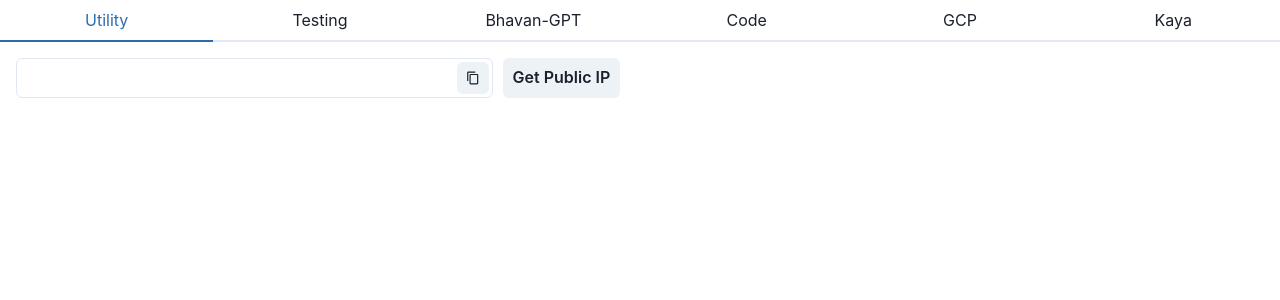
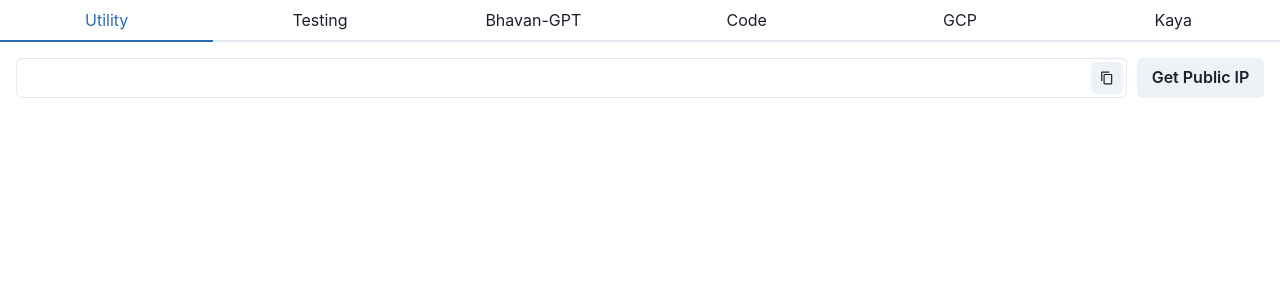
Before and after one commit to Bhavan24/bhavan-dev-tools, a React (Vite) app: page / in a window 1280 px wide. Shown: the top 300 px of the page. Built offline with nearby package versions, Linux system fonts and the light colour scheme.

Commit message:
Fix code

```diff
--- a/src/pages/utility/index.tsx
+++ b/src/pages/utility/index.tsx
@@ -1,4 +1,4 @@
-import { Box, Button, SimpleGrid } from '@chakra-ui/react';
+import { Button, SimpleGrid } from '@chakra-ui/react';
 import { useState } from 'react';
 import { TextFieldWithCopy } from '../../components/index.js';
 import './index.css';
@@ -17,19 +17,13 @@ const Utility = () => {
     };
 
     return (
-        <SimpleGrid columns={2} spacing={10}>
-            <Box height="80px">
+        <SimpleGrid columns={1} spacing={10}>
             <div className="box-wrapper">
                 <TextFieldWithCopy value={ip} setValue={setIp} />
                 <Button padding="5" isLoading={ipLoading} onClick={getPublicIp} loadingText="Loading...">
                     Get Public IP
                 </Button>
             </div>
-            </Box>
-            <Box height="80px"></Box>
-            <Box height="80px"></Box>
-            <Box height="80px"></Box>
-            <Box height="80px"></Box>
         </SimpleGrid>
     );
 };
```
Lines whose indentation alone changed are shown as unchanged.
